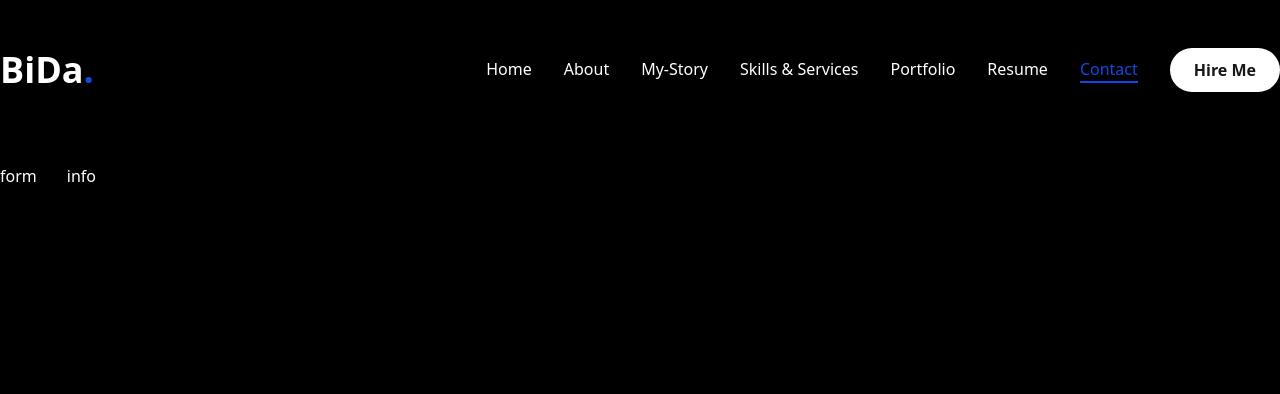
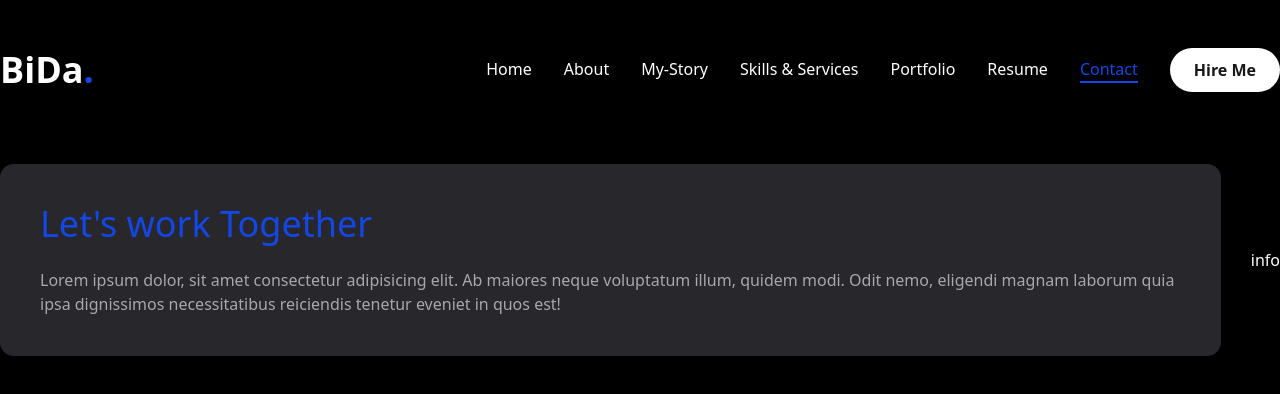
Before and after one commit to Bida3443/Bida-dev, a Next.js app: page /contact in a window 1280 px wide. Shown: the top 394 px of the page. Built offline with nearby package versions, Linux system fonts and the light colour scheme.

Commit message:
My Porfolio

```diff
--- a/app/contact/page.tsx
+++ b/app/contact/page.tsx
@@ -54,12 +54,15 @@ export default function Service ()  {
                 <div className="flex flex-col lg:flex-row gap-7.5">
                     {/* form */}
                     <div className="lg:h-[54%] order-2 lg:order-0">
-                        <form action="">form</form>
+                        <form action="" className="flex flex-col gap-6 p-10 bg-[#27272c] rounded-xl">
+                            <h3 className="text-4xl text-blue-700">Let's work Together</h3>
+                            <p className="text-white/60">Lorem ipsum dolor, sit amet consectetur adipisicing elit. Ab maiores neque voluptatum illum, quidem modi. Odit nemo, eligendi magnam laborum quia ipsa dignissimos necessitatibus reiciendis tenetur eveniet in quos est!</p>
+                        </form>
                     </div>
-                    <div>
+
                         {/* info */}
                         <div className="flex-1 flex items-center lg:justify-end order-1 lg:order-0 mb-8 lg:mb-0">info</div>
-                    </div>
+
                 </div>
             </div>
         </motion.section>
```
